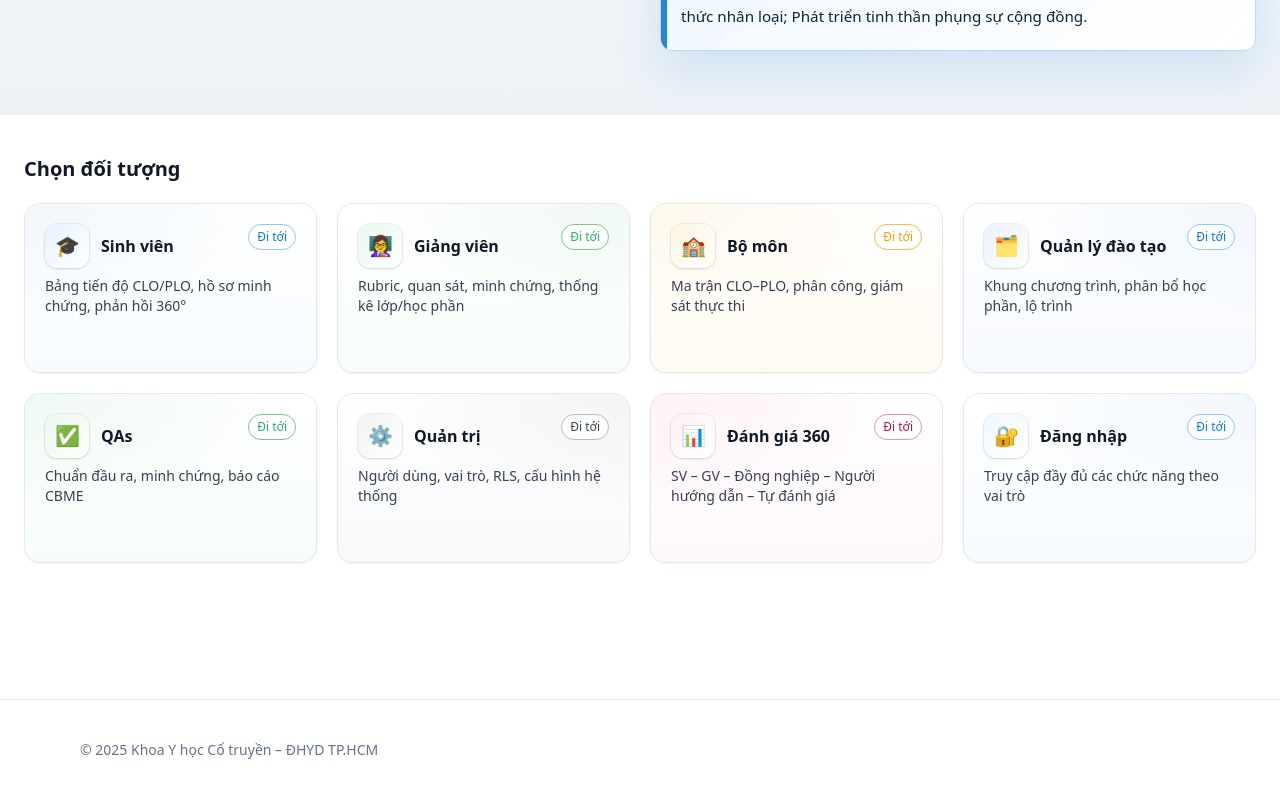
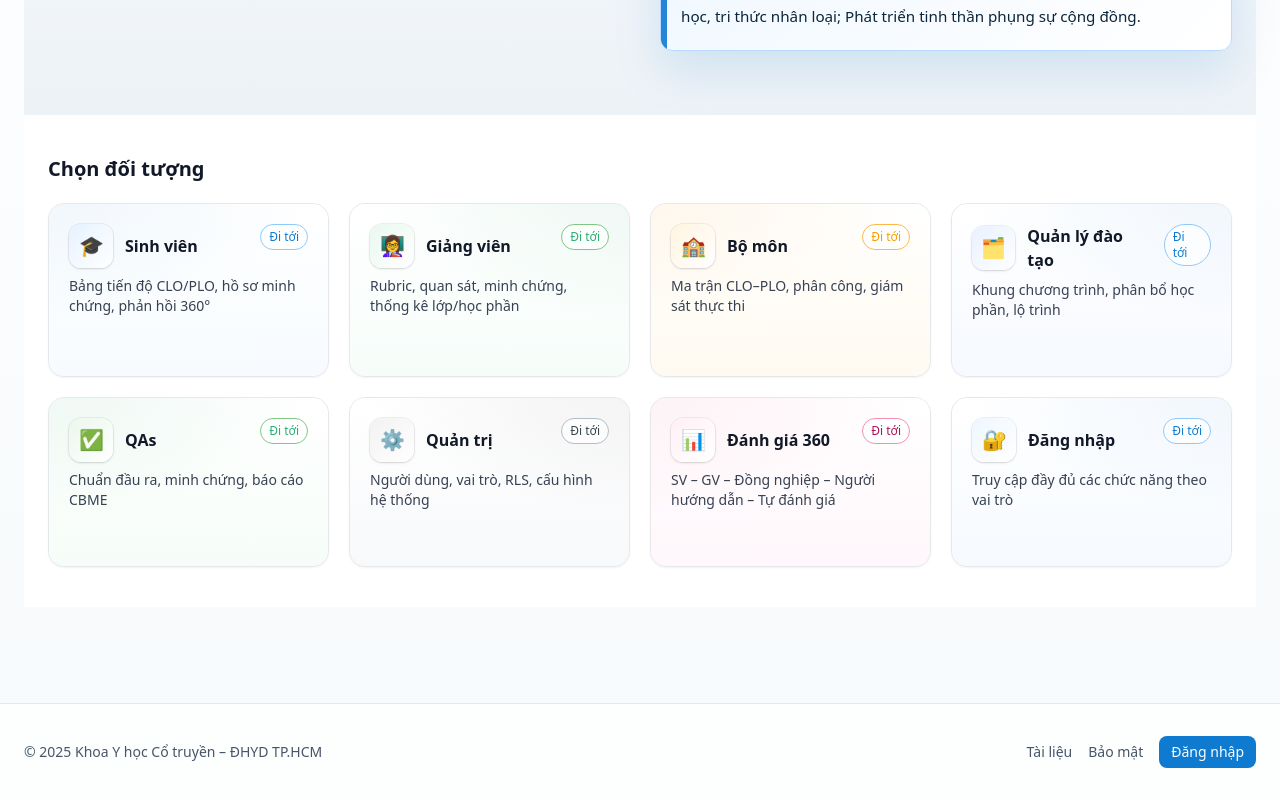
Before and after one commit to vophong90/CBME_Atlas, a Next.js app: page / in a window 1280 px wide. Shown: the part 644-1444 px from the top of the page. Built offline with nearby package versions, Linux system fonts and the light colour scheme.

Commit message:
Update layout.tsx

```diff
--- a/app/layout.tsx
+++ b/app/layout.tsx
@@ -1,30 +1,85 @@
-import './globals.css'
-import type { Metadata } from 'next'
-import TopNav from '../components/TopNav'
+import './globals.css';
+import type { Metadata } from 'next';
+import TopNav from '../components/TopNav';
+import { Inter } from 'next/font/google';
+
+const inter = Inter({ subsets: ['latin'], display: 'swap', variable: '--font-sans' });
 
 export const metadata: Metadata = {
-  title: 'Năng Lực Y',
-  description: 'CBME | CLO–PI–PLO–EPA | Minh chứng & báo cáo realtime',
-  icons: { icon: '/assets/brand/icon-192.png' },
-  themeColor: '#0ea44b'
-}
+  title: {
+    default: 'CBME Atlas',
+    template: '%s — CBME Atlas',
+  },
+  description: 'CBME | PLO–CLO–PI–EPA | Minh chứng & báo cáo realtime',
+  manifest: '/assets/brand/site.webmanifest',
+  icons: {
+    icon: [
+      { url: '/assets/brand/icon-192.png', type: 'image/png', sizes: '192x192' },
+      { url: '/assets/brand/icon-512.png', type: 'image/png', sizes: '512x512' },
+      { url: '/favicon.ico' },
+    ],
+    apple: '/assets/brand/apple-touch-icon.png',
+  },
+  themeColor: [
+    { media: '(prefers-color-scheme: light)', color: '#0E7BD0' },
+    { media: '(prefers-color-scheme: dark)', color: '#0A325B' },
+  ],
+  openGraph: {
+    title: 'CBME Atlas',
+    description: 'Nền tảng quản trị ma trận PLO–CLO–PI–EPA & đánh giá năng lực (CBME).',
+    url: 'https://cbme-atlas.vercel.app',
+    siteName: 'CBME Atlas',
+    images: [{ url: '/assets/brand/og-cover.png', width: 1200, height: 630, alt: 'CBME Atlas' }],
+    locale: 'vi_VN',
+    type: 'website',
+  },
+  twitter: {
+    card: 'summary_large_image',
+    title: 'CBME Atlas',
+    description: 'CBME | PLO–CLO–PI–EPA | Minh chứng & báo cáo realtime',
+    images: ['/assets/brand/og-cover.png'],
+  },
+  metadataBase: new URL('https://cbme-atlas.vercel.app'),
+};
 
 export default function RootLayout({ children }: { children: React.ReactNode }) {
   return (
-    <html lang="vi">
+    <html lang="vi" className={inter.variable}>
       <head>
-        <link rel="manifest" href="/assets/brand/site.webmanifest" />
-        <meta name="theme-color" content="#0ea44b" />
+        <meta name="viewport" content="width=device-width, initial-scale=1" />
+        {/* Bạn có thể thêm preload font/icon nếu cần */}
       </head>
-      <body>
-        <TopNav />
-        <main className="min-h-screen">{children}</main>
-        <footer className="mt-24 border-t">
-          <div className="mx-auto max-w-6xl px-4 py-10 text-sm text-slate-500">
-            © {new Date().getFullYear()} Khoa Y học Cổ truyền – ĐHYD TP.HCM
-          </div>
-        </footer>
+      {/* CSS var --brand giúp dùng màu thương hiệu đồng nhất cả khi chưa cấu hình tailwind theme */}
+      <body
+        className="font-sans antialiased text-slate-900"
+        style={{ ['--brand' as any]: '#0E7BD0' }}
+      >
+        {/* Nền gradient rất nhẹ để tạo chiều sâu tổng thể */}
+        <div className="relative min-h-screen bg-[radial-gradient(1200px_600px_at_-20%_-10%,rgba(14,123,208,0.06),transparent_60%),radial-gradient(1200px_600px_at_120%_-10%,rgba(43,174,114,0.06),transparent_60%),linear-gradient(180deg,#ffffff_0%,#f7fafc_100%)]">
+          <TopNav />
+
+          <main className="mx-auto max-w-7xl px-4 md:px-6">{children}</main>
+
+          <footer className="mt-24 border-t bg-white/70 backdrop-blur">
+            <div className="mx-auto max-w-7xl px-4 md:px-6 py-8 text-sm text-slate-600 flex flex-wrap items-center justify-between gap-4">
+              <div>
+                © {new Date().getFullYear()} Khoa Y học Cổ truyền – ĐHYD TP.HCM
+              </div>
+              <nav className="flex items-center gap-4">
+                <a className="hover:text-slate-900" href="/docs">Tài liệu</a>
+                <a className="hover:text-slate-900" href="/privacy">Bảo mật</a>
+                <a
+                  href="/login"
+                  className="inline-flex items-center gap-2 rounded-lg px-3 py-1.5 text-white hover:opacity-90"
+                  style={{ background: 'var(--brand)' }}
+                >
+                  Đăng nhập
+                </a>
+              </nav>
+            </div>
+          </footer>
+        </div>
       </body>
     </html>
-  )
+  );
 }
```
